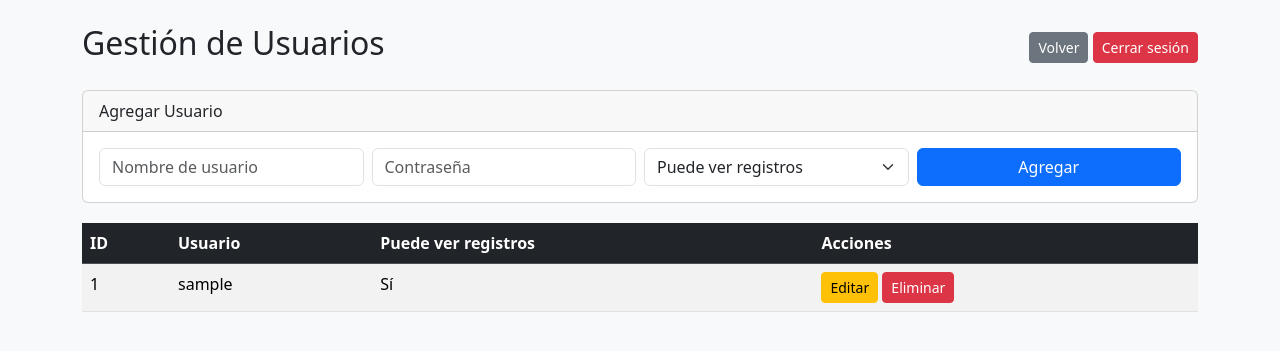
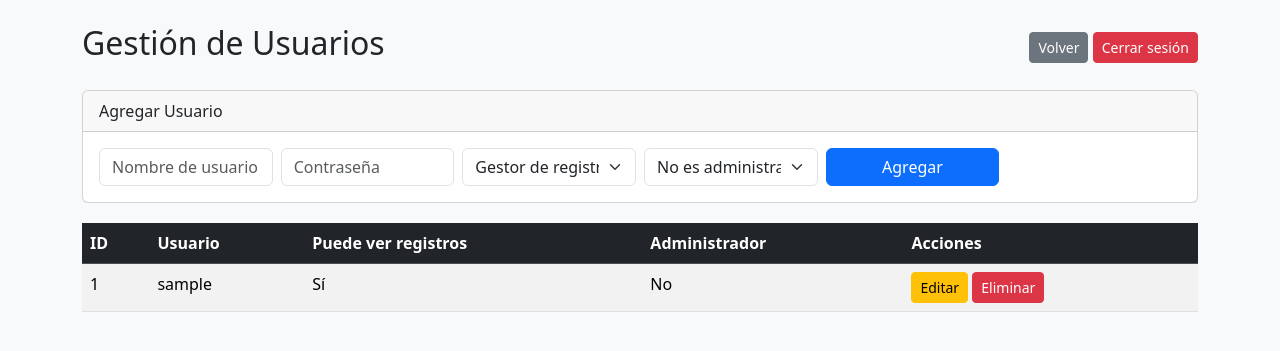
Before and after one commit to hectorxavier/qr-reader-web, a Flask app: page /usuarios in a window 1280 px wide. Shown: the top 351 px of the page. Run offline with Flask 3, Linux system fonts and the light colour scheme; a user stored in the database is signed in; a database or web service that is not in the repository returns one stand-in record (values such as "Sample title"); parts of the project's set-up code (start-up, migrations or seed data) failed here and were passed over; some libraries are stand-ins or nearby versions.

Commit message:
Ajuste gestión de usuarios

```diff
--- a/app.py
+++ b/app.py
@@ -2,6 +2,9 @@ from flask import Flask, request, jsonify, render_template, redirect, url_for, s
 import math, time
 from werkzeug.security import generate_password_hash, check_password_hash
 from db import get_db_connection, init_db
+from psycopg2.extras import RealDictCursor
+from datetime import datetime
+import pytz
 
 app = Flask(__name__)
 app.secret_key = "TU_SECRETO_AQUI"
@@ -83,8 +86,11 @@ def scan():
 
     dist = haversine(user_lat, user_lon, qr_lat, qr_lon)
     status = "VALIDO" if dist <= 50 else "INVALIDO"
-    fecha = time.strftime("%Y-%m-%d")
-    hora = time.strftime("%H:%M:%S")
+
+    ecuador_tz = pytz.timezone("America/Guayaquil")  # GMT-5
+    ahora = datetime.now(ecuador_tz)
+    fecha = ahora.strftime("%Y-%m-%d")
+    hora = ahora.strftime("%H:%M:%S")
 
     conn = get_db_connection()
     cursor = conn.cursor()
@@ -110,7 +116,7 @@ def registros():
     fecha_fin = request.args.get("fecha_fin", "")
 
     conn = get_db_connection()
-    cursor = conn.cursor()
+    cursor = conn.cursor(cursor_factory=RealDictCursor)
 
     query = """
         SELECT a.id, u.username, a.qr_number, a.distancia, a.estado, a.fecha, a.hora
@@ -121,8 +127,8 @@ def registros():
     params = []
 
     if usuario:
-        query += " AND u.username = %s"
-        params.append(usuario)
+        query += " AND u.username ILIKE %s"
+        params.append(f"%{usuario}%")
     if fecha_inicio:
         query += " AND a.fecha >= %s"
         params.append(fecha_inicio)
@@ -151,8 +157,7 @@ def descargar_registros():
     fecha_fin = request.args.get("fecha_fin", "")
 
     conn = get_db_connection()
-    cursor = conn.cursor()
-
+    cursor = conn.cursor(cursor_factory=RealDictCursor)
     query = """
         SELECT a.id, u.username, a.qr_number, a.distancia, a.estado, a.fecha, a.hora
         FROM asistencia a
@@ -175,10 +180,9 @@ def descargar_registros():
     registros = cursor.fetchall()
     conn.close()
 
-    contenido = "ID | Usuario | QR | Distancia (m) | Estado | Fecha | Hora\n"
-    contenido += "-"*70 + "\n"
+    contenido = "ID\tUsuario\tQR\tDistancia (m)\tEstado\tFecha\tHora\n"
     for r in registros:
-        contenido += f"{r['id']} | {r['username']} | {r['qr_number']} | {round(r['distancia'],2)} | {r['estado']} | {r['fecha']} | {r['hora']}\n"
+        contenido += f"{r['id']}\t{r['username']}\t{r['qr_number']}\t{round(r['distancia'], 2)}\t{r['estado']}\t{r['fecha']}\t{r['hora']}\n"
 
     return Response(
         contenido,
@@ -187,7 +191,7 @@ def descargar_registros():
     )
 
 # -----------------------------
-# Gestión de usuarios (Admin)
+# Gestión de usuarios (solo admin)
 # -----------------------------
 @app.route("/usuarios")
 def usuarios():
@@ -195,13 +199,12 @@ def usuarios():
         return "No tiene permiso para gestionar usuarios", 403
 
     conn = get_db_connection()
-    cursor = conn.cursor()
+    cursor = conn.cursor(cursor_factory=RealDictCursor)
     cursor.execute("SELECT id, username, ver_registros, is_admin FROM usuarios")
     usuarios_list = cursor.fetchall()
     conn.close()
 
-    usuarios_dict = [{"id": u["id"], "username": u["username"], "ver_registros": u["ver_registros"], "is_admin": u["is_admin"]} for u in usuarios_list]
-    return render_template("usuarios.html", usuarios=usuarios_dict)
+    return render_template("usuarios.html", usuarios=usuarios_list)
 
 @app.route("/usuarios/add", methods=["POST"])
 def add_usuario():
--- a/templates/registros.html
+++ b/templates/registros.html
@@ -40,7 +40,7 @@
         <!-- Filtros -->
         <form method="get" action="{{ url_for('registros') }}">
             <label for="usuario">Usuario:</label>
-            <select id="usuario" name="usuario" class="form-select" style="width:150px;">
+            <select id="usuario" name="usuario" class="form-select" style="width:200px;">
                 <option value="">Todos</option>
                 {% for u in usuarios %}
                     <option value="{{ u }}" {% if request.args.get('usuario') == u %}selected{% endif %}>{{ u }}</option>
@@ -96,7 +96,7 @@
                                  usuario=request.args.get('usuario', ''),
                                  fecha_inicio=request.args.get('fecha_inicio', ''),
                                  fecha_fin=request.args.get('fecha_fin', '')) }}">
-                <button type="button" class="btn-download">Descargar TXT</button>
+                <button type="button" class="btn-download">Descargar Registros</button>
             </a>
         </div>
     </main>
@@ -107,7 +107,7 @@
      <script>
          $(document).ready(function() {
              $('#usuario').select2({
-                 placeholder: "Seleccione un usuario",
+                 placeholder: "Seleccione usuario",
                  allowClear: true,
                  width: 'resolve'
              });
--- a/templates/usuarios.html
+++ b/templates/usuarios.html
@@ -26,19 +26,25 @@
         <div class="card-body">
             <form id="form-add-user">
                 <div class="row g-2">
-                    <div class="col-md-3">
+                    <div class="col-md-2">
                         <input type="text" class="form-control" name="username" placeholder="Nombre de usuario" required>
                     </div>
-                    <div class="col-md-3">
+                    <div class="col-md-2">
                         <input type="password" class="form-control" name="password" placeholder="Contraseña" required>
                     </div>
-                    <div class="col-md-3">
+                    <div class="col-md-2">
                         <select class="form-select" name="can_view_logs">
-                            <option value="1">Puede ver registros</option>
-                            <option value="0">No puede ver registros</option>
+                            <option value="1">Gestor de registros</option>
+                            <option value="0">Usuario asistencia</option>
                         </select>
                     </div>
-                    <div class="col-md-3">
+                    <div class="col-md-2">
+                        <select class="form-select" name="is_admin">
+                            <option value="0">No es administrador</option>
+                            <option value="1">Administrador</option>
+                        </select>
+                    </div>
+                    <div class="col-md-2">
                         <button type="submit" class="btn btn-primary w-100">Agregar</button>
                     </div>
                 </div>
@@ -54,15 +60,17 @@
                     <th>ID</th>
                     <th>Usuario</th>
                     <th>Puede ver registros</th>
+                    <th>Administrador</th>
                     <th>Acciones</th>
                 </tr>
             </thead>
             <tbody>
                 {% for user in usuarios %}
-                <tr data-id="{{ user.id }}" data-username="{{ user.username }}" data-canview="{{ user.ver_registros }}">
+                <tr data-id="{{ user.id }}" data-username="{{ user.username }}" data-canview="{{ user.ver_registros }}" data-isadmin="{{ user.is_admin }}">
                     <td>{{ user.id }}</td>
                     <td>{{ user.username }}</td>
                     <td>{{ "Sí" if user.ver_registros else "No" }}</td>
+                    <td>{{ "Sí" if user.is_admin else "No" }}</td>
                     <td>
                         <button class="btn btn-sm btn-warning btn-edit" data-bs-toggle="modal" data-bs-target="#editUserModal">Editar</button>
                         <button class="btn btn-sm btn-danger btn-delete">Eliminar</button>
@@ -93,8 +101,15 @@
             <input type="password" class="form-control" name="password" id="edit-password">
         </div>
         <div class="mb-3">
-            <label>Puede ver registros</label>
+            <label>Gestor de registros</label>
             <select class="form-select" name="can_view_logs" id="edit-canview">
+                <option value="1">Sí</option>
+                <option value="0">No</option>
+            </select>
+        </div>
+        <div class="mb-3">
+            <label>Administrador</label>
+            <select class="form-select" name="is_admin" id="edit-isadmin">
                 <option value="1">Sí</option>
                 <option value="0">No</option>
             </select>
@@ -117,6 +132,7 @@ document.addEventListener("DOMContentLoaded", () => {
         e.preventDefault();
         const data = Object.fromEntries(new FormData(formAdd));
         data.can_view_logs = parseInt(data.can_view_logs);
+        data.is_admin = parseInt(data.is_admin);
 
         const res = await fetch("/usuarios/add", {
             method: "POST",
@@ -132,9 +148,7 @@ document.addEventListener("DOMContentLoaded", () => {
     });
 
     // Abrir modal con datos
-    const editModal = document.getElementById("editUserModal");
     let currentEditId = null;
-
     document.querySelectorAll(".btn-edit").forEach(btn => {
         btn.addEventListener("click", () => {
             const row = btn.closest("tr");
@@ -142,6 +156,7 @@ document.addEventListener("DOMContentLoaded", () => {
             document.getElementById("edit-id").value = currentEditId;
             document.getElementById("edit-username").value = row.dataset.username;
             document.getElementById("edit-canview").value = row.dataset.canview;
+            document.getElementById("edit-isadmin").value = row.dataset.isadmin;
         });
     });
 
@@ -151,6 +166,7 @@ document.addEventListener("DOMContentLoaded", () => {
         e.preventDefault();
         const data = Object.fromEntries(new FormData(formEdit));
         data.can_view_logs = parseInt(data.can_view_logs);
+        data.is_admin = parseInt(data.is_admin);
 
         const res = await fetch(`/usuarios/edit/${currentEditId}`, {
             method: "POST",
```
Also changed, not shown: templates/index.html (+4 -22 lines).
